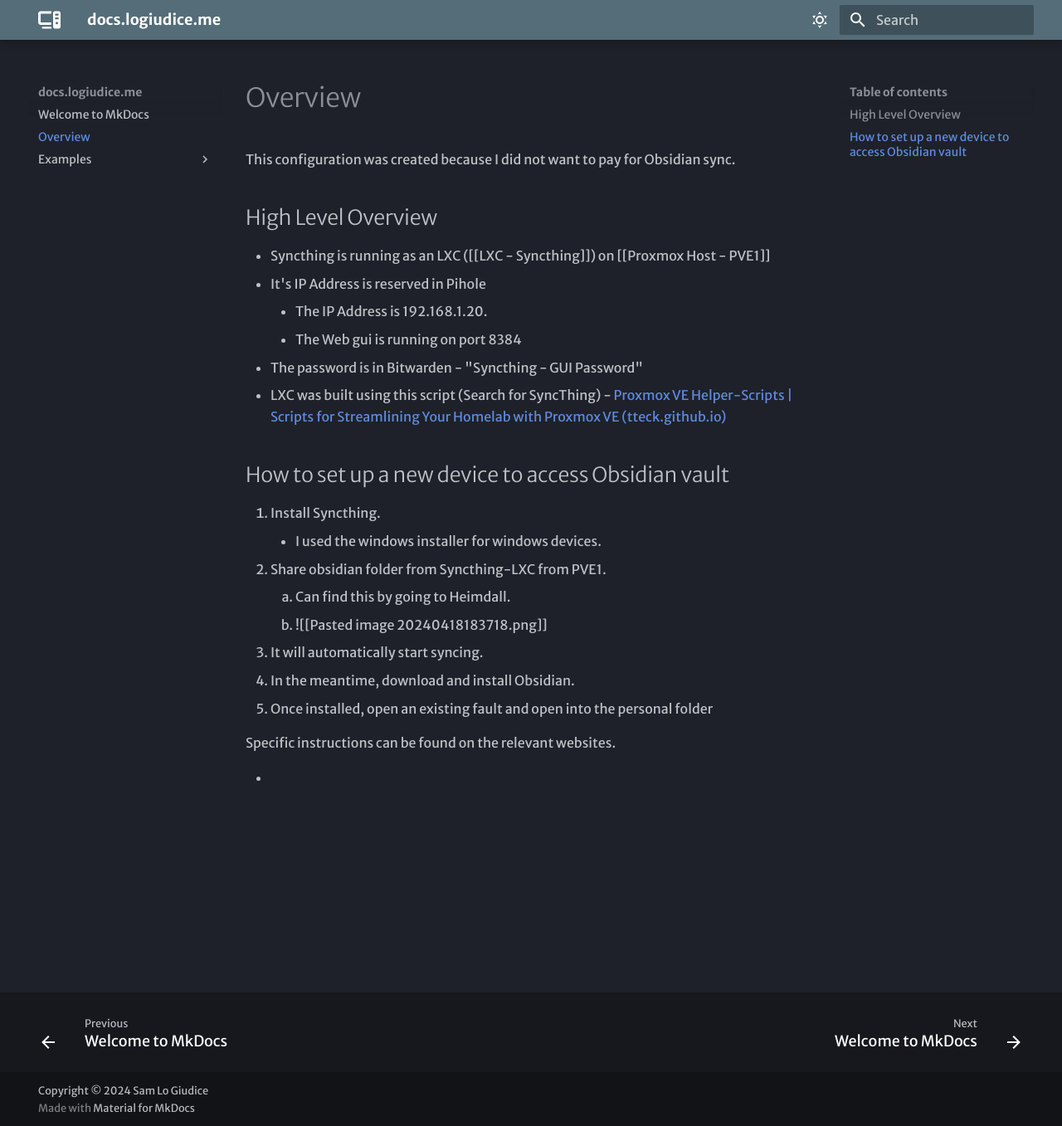
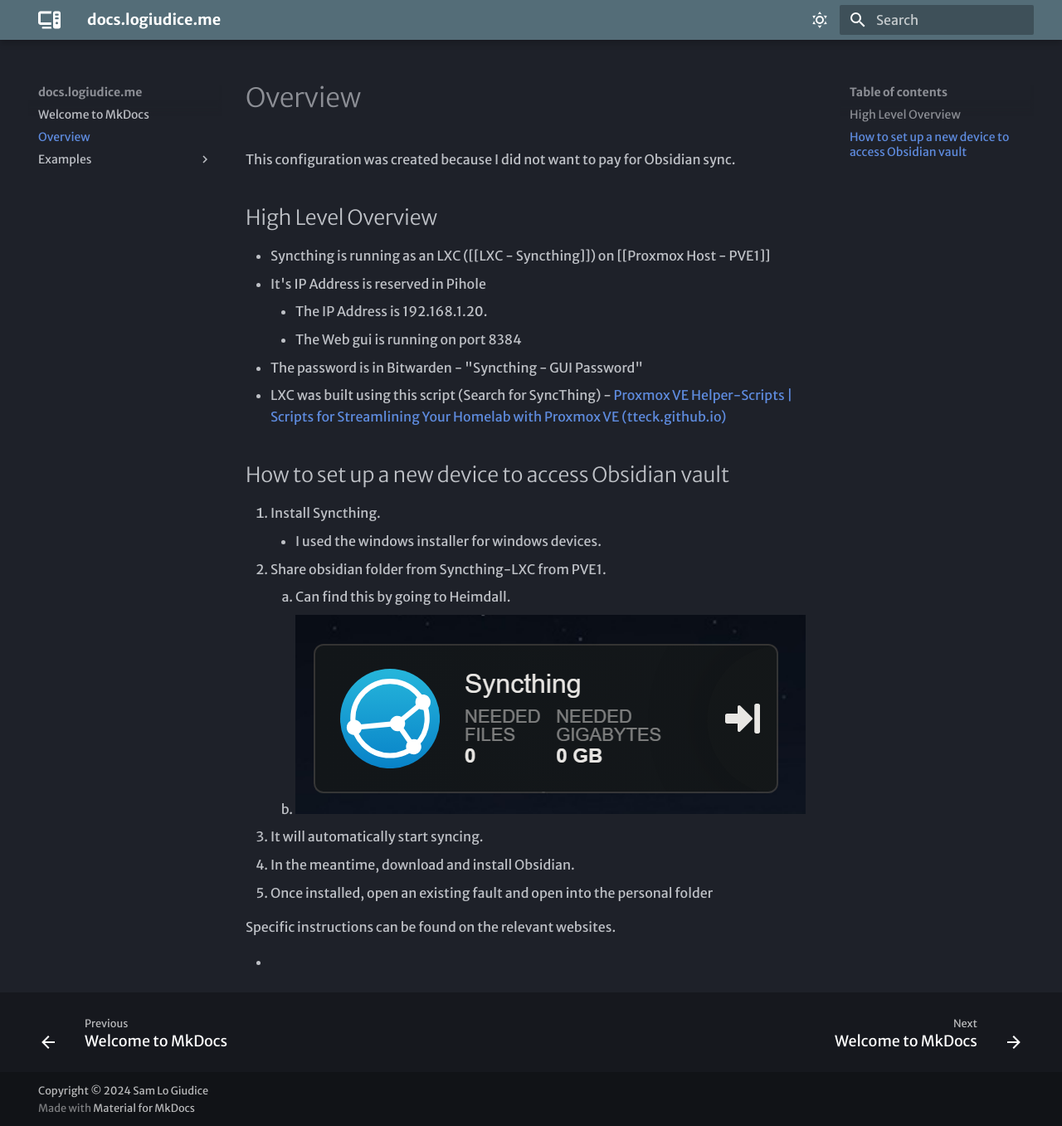
Before and after one commit to Slogger91/slogger91.github.io, an MkDocs documentation site: the page built from docs/ObsidianConfig.md, in a window 1280 px wide and 1357 px high. Shown: the whole window at 83% size. Built offline with MkDocs 1.6.1 and Material for MkDocs 9.7.7, drawn with Linux system fonts in a browser that asks for light colours; some web fonts are replaced.

Commit message:
Update ObsidianConfig.md

```diff
--- a/docs/ObsidianConfig.md
+++ b/docs/ObsidianConfig.md
@@ -13,7 +13,7 @@
 	- I used the windows installer for windows devices.
 2. Share obsidian folder from Syncthing-LXC from PVE1.
 	1. Can find this by going to Heimdall.
-	2. ![[Pasted image 20240418183718.png]]
+	2. ![Image](assets/Pasted%20image%2020240418183718.png)
 3. It will automatically start syncing.
 4. In the meantime, download and install Obsidian.
 5. Once installed, open an existing fault and open into the personal folder
```
